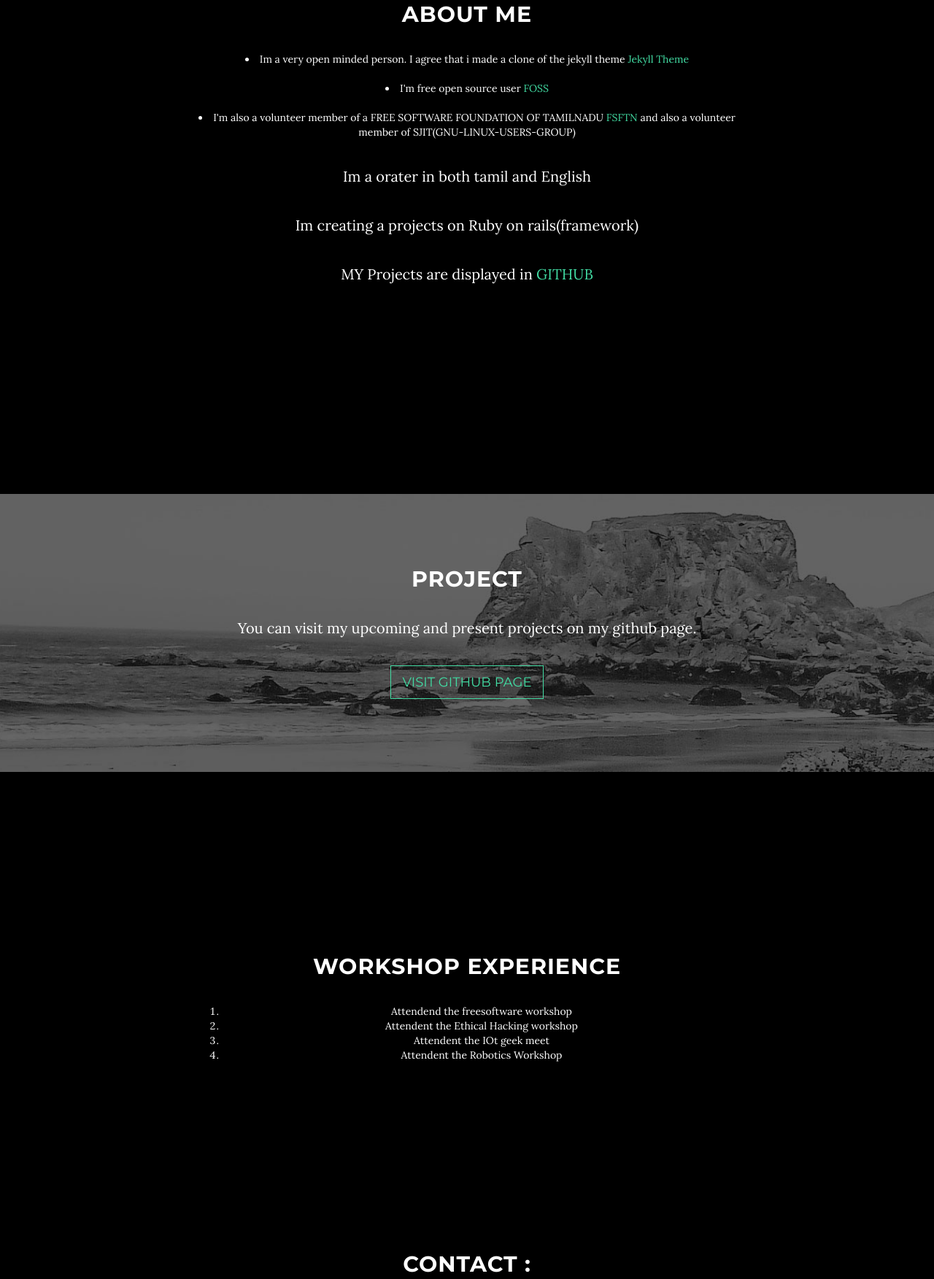
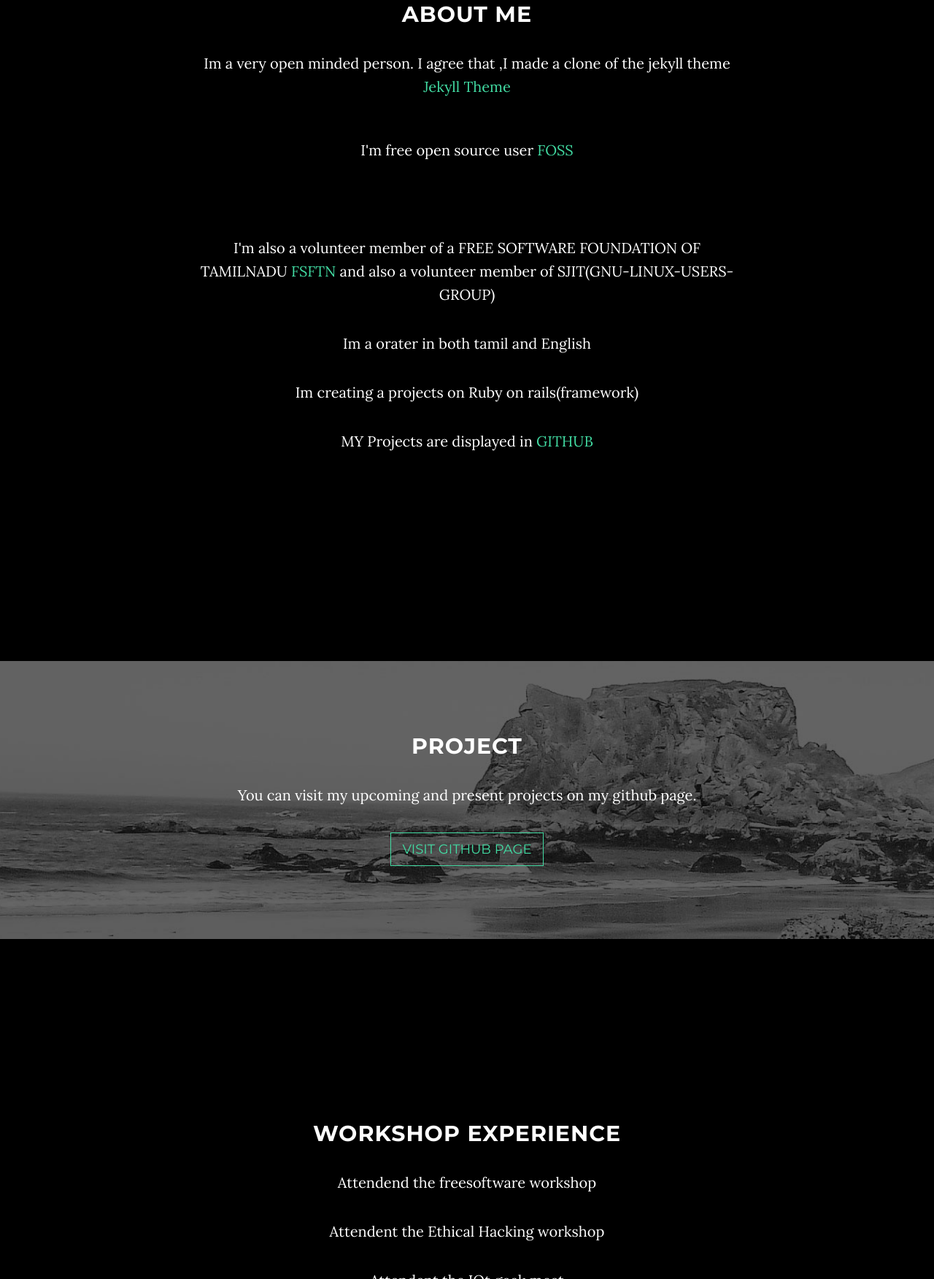
Before and after one commit to srsds/srsds.github.io, a website: page index.html in a window 1280 px wide. Shown: the part 1047-2800 px from the top of the page at 73% size. Drawn offline with nearby package versions, Linux system fonts and the light colour scheme; some packages are replaced by stand-ins of ours.

Commit message:
Update index.html

```diff
--- a/index.html
+++ b/index.html
@@ -61,6 +61,9 @@
                     <li>
                         <a class="page-scroll" href="#contact">Contact</a>
                     </li>
+                     <li>
+                        <a class="page-scroll" href="#workshop">Workshop</a>
+                    </li>
                 </ul>
             </div>
             <!-- /.navbar-collapse -->
@@ -91,14 +94,12 @@
         <div class="row">
             <div class="col-lg-8 col-lg-offset-2">
                 <h2>About me</h2>
-                <p>
-                <li>Im a very open minded person. I agree that i made a clone of the jekyll theme <a href="https://jeromelachaud.github.io/grayscale-theme/">Jekyll Theme</a></li><br/>
-                <li>I'm free open source user  <a href="https://freeopensourcesoftware.org">FOSS</a>  </li><br/>
-                <li>I'm also a volunteer member of a FREE SOFTWARE FOUNDATION OF TAMILNADU <a href="https://fsftn.org/">FSFTN</a>  and also a volunteer member of SJIT(GNU-LINUX-USERS-GROUP)
-                </p>
+                <p>Im a very open minded person. I agree that ,I made a clone of the jekyll theme <a href="https://jeromelachaud.github.io/grayscale-theme/">Jekyll Theme</a></p><br>
+                <p>I'm free open source user  <a href="https://freeopensourcesoftware.org">FOSS</a><p><br>
+                <p>I'm also a volunteer member of a FREE SOFTWARE FOUNDATION OF TAMILNADU <a href="https://fsftn.org/">FSFTN</a>  and also a volunteer member of SJIT(GNU-LINUX-USERS-GROUP)</p>
                 <p>Im a orater in both tamil and English</p>
                 <p>Im creating a projects on Ruby on rails(framework)</p>
-                <p>MY Projects are displayed in <a href="https://github.com/srsds/"> GITHUB</a>
+                <p>MY Projects are displayed in <a href="https://github.com/srsds/"> GITHUB</a></p>
             </div>
         </div>
     </section>
@@ -121,12 +122,10 @@
         <div class="row">
             <div class="col-lg-8 col-lg-offset-2">
                 <h2>Workshop Experience</h2>
-                <ol>
-                    <li>Attendend the freesoftware workshop</li>
-                        <li>Attendent the Ethical Hacking workshop</li>
-                            <li>Attendent the IOt geek meet</li>
-                    <li>Attendent the Robotics Workshop</li>
-                    </ol>
+                    <p>Attendend the freesoftware workshop</p>
+                        <p>Attendent the Ethical Hacking workshop</p>
+                            <p>Attendent the IOt geek meet</p>
+                    <p>Attendent the Robotics Workshop</p>
             </div>
         </div>
 </section>
```
